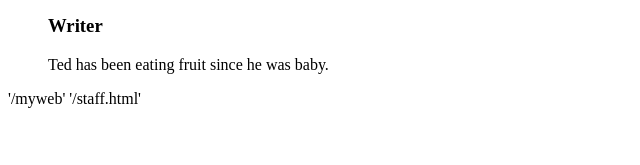
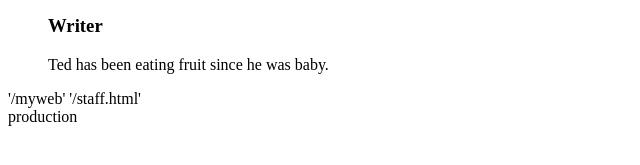
Before and after one commit to aneelkkhatri/myweb, a Jekyll site: the page built from staff.html, in a window 1280 px wide. Shown: the part 389-554 px from the top of the page, without its empty margins (0-640 px from the left). Built offline with Jekyll 4.4.1, drawn with Linux system fonts in a browser that asks for light colours.

Commit message:
Show environment

```diff
--- a/_layouts/default.html
+++ b/_layouts/default.html
@@ -13,5 +13,7 @@
     {{ content }}
     '{{ site.baseurl }}'
     '{{ page.url }}'
+    <br/>
+    {{ jekyll.environment }}
   </body>
 </html>
```
